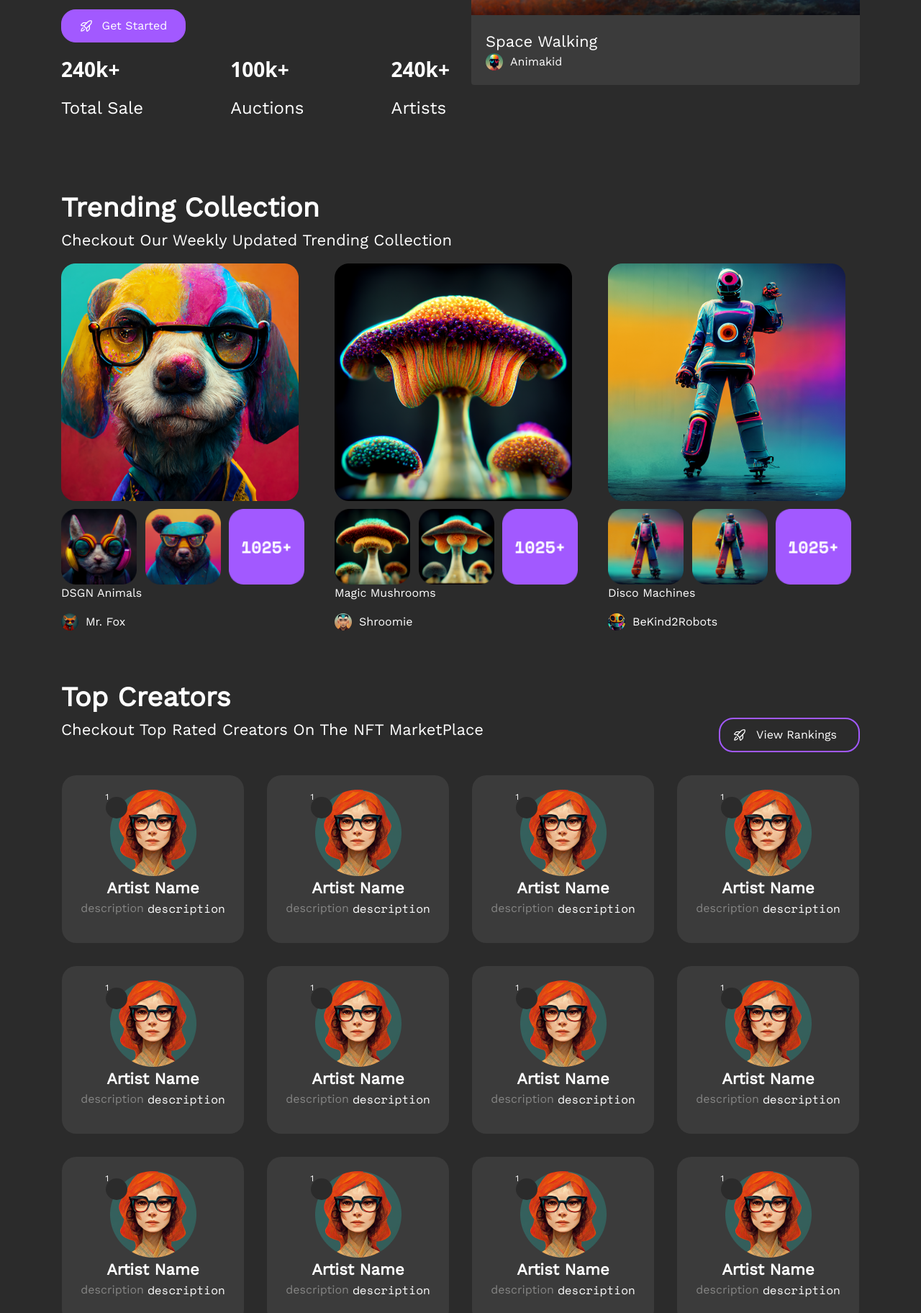
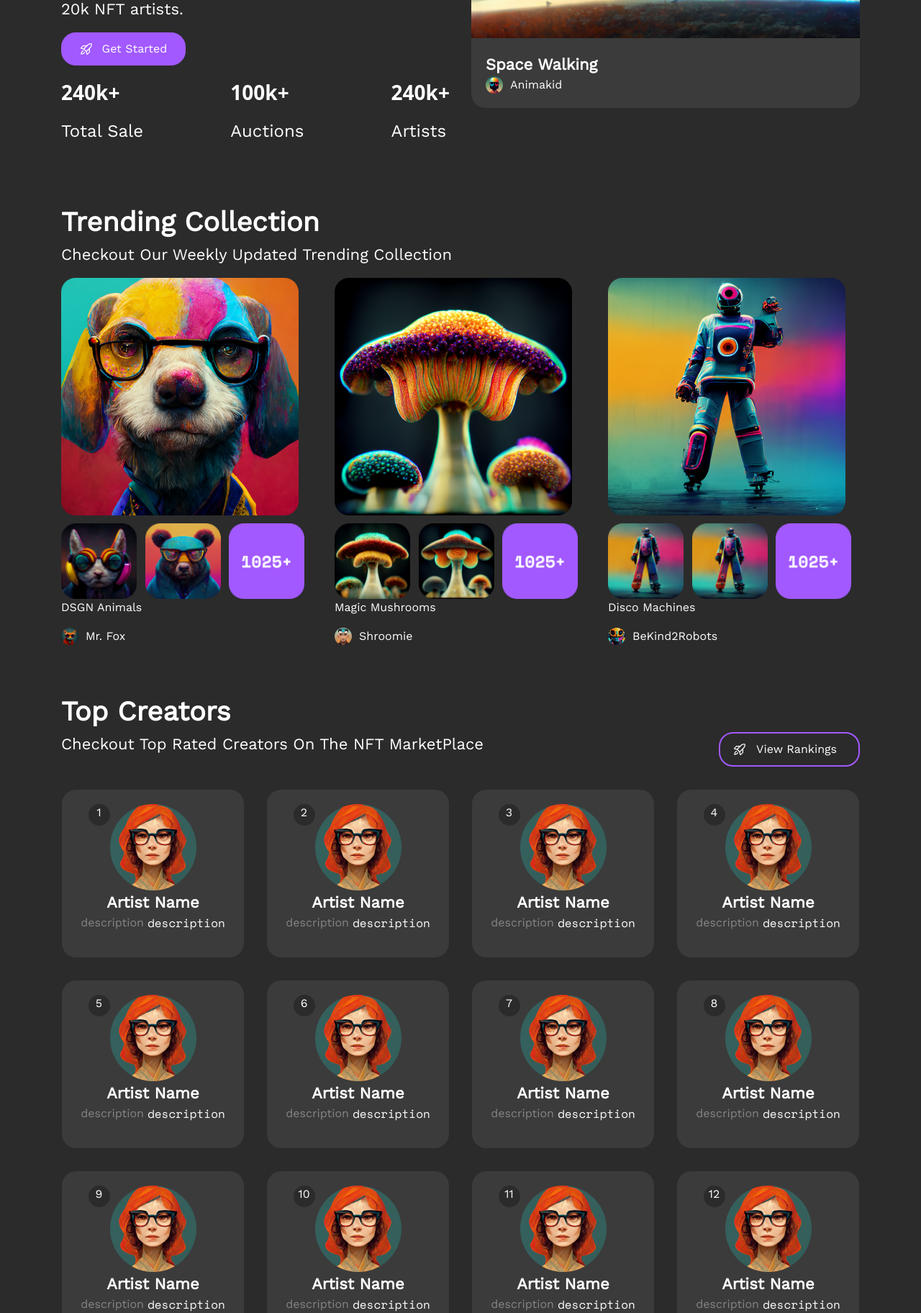
Before and after one commit to AbubakarSohail83/NFT-Marketplace, a plain HTML site: page index.html in a window 1280 px wide. Shown: the part 476-2300 px from the top of the page at 72% size. Drawn offline with nearby package versions, Linux system fonts and the light colour scheme.

```diff
--- a/index.html
+++ b/index.html
@@ -14,7 +14,7 @@
 
 <body class="main">
 
-  <nav class="nav-cust navbar navbar-expand-lg">
+  <nav class="nav-cust navbar navbar-expand-lg p-4">
     <div class="navbar-brand">
       <img class="logo" src="./static/Storefront.png" alt="logo" />
       <p class="brand-name"><b>NFT Marketplace</b></p>
@@ -54,7 +54,7 @@
 
         <div class="highlighted-nft-mobile-view">
           <img src="./static/Image Placeholder.png" alt="" class="img-fluid highlighted-nft-img" />
-          <div class="highlighted-nft-sub-frame col-12-xs">
+          <div class="highlighted-nft-sub-frame col-12">
             <p class="frame-heading-para">Space Walking</p>
             <div class="sub-frame-bottom-div">
               <img class="anima-kid-side-img" src="./static/Avatar.png" alt="" />
@@ -84,9 +84,9 @@
         </div>
       </div>
 
-      <div class="highlighted-nft container col-md-6 col-12 col-sm-6">
+      <div class="highlighted-nft col-md-6 col-12 col-sm-6">
         <img src="./static/Image Placeholder.png" alt="" class="highlighted-nft-img img-fluid" />
-        <div class="highlighted-nft-sub-frame rounded-bottom">
+        <div class="highlighted-nft-sub-frame">
           <p class="frame-heading-para">Space Walking</p>
           <div class="sub-frame-bottom-div">
             <img class="anima-kid-side-img" src="./static/Avatar.png" alt="" />
@@ -94,6 +94,9 @@
           </div>
         </div>
       </div>
+
+
+
     </div>
   </section>
 
@@ -170,7 +173,7 @@
       <div class="col-xl-3 col-lg-3 col-md-6 col-sm-6 col-12 p-3">
         <div class="artist-card">
           <div class="top-artist-img m-0">
-            <sup class="superscript-img">1</sup>
+            <p class="superscript-img">1</p>
             <img class="artist-main-img" src="./static/ppp.png">
           </div>
           <div class="top-artists-desc p-0 m-0">
@@ -186,7 +189,7 @@
       <div class="col-xl-3 col-lg-3 col-md-6 col-sm-6 col-12 p-3">
         <div class="artist-card">
           <div class="top-artist-img m-0">
-            <sup class="superscript-img">1</sup>
+            <p class="superscript-img">2</p>
             <img class="artist-main-img" src="./static/ppp.png">
           </div>
           <div class="top-artists-desc p-0 m-0">
@@ -203,7 +206,7 @@
       <div class="col-xl-3 col-lg-3 col-md-6 col-sm-6 col-12 p-3">
         <div class="artist-card">
           <div class="top-artist-img m-0">
-            <sup class="superscript-img">1</sup>
+            <p class="superscript-img">3</p>
             <img class="artist-main-img" src="./static/ppp.png">
           </div>
           <div class="top-artists-desc p-0 m-0">
@@ -220,7 +223,7 @@
       <div class="col-xl-3 col-lg-3 col-md-6 col-sm-6 col-12 p-3">
         <div class="artist-card">
           <div class="top-artist-img m-0">
-            <sup class="superscript-img">1</sup>
+            <p class="superscript-img">4</p>
             <img class="artist-main-img" src="./static/ppp.png">
           </div>
           <div class="top-artists-desc p-0 m-0">
@@ -236,7 +239,7 @@
       <div class="col-xl-3 col-lg-3 col-md-6 col-sm-6 col-12 p-3">
         <div class="artist-card">
           <div class="top-artist-img m-0">
-            <sup class="superscript-img">1</sup>
+            <p class="superscript-img">5</p>
             <img class="artist-main-img" src="./static/ppp.png">
           </div>
           <div class="top-artists-desc p-0 m-0">
@@ -252,7 +255,7 @@
       <div class="artist-card-6 col-xl-3 col-lg-3 col-md-6 col-sm-6 col-12 p-3">
         <div class="artist-card">
           <div class="top-artist-img m-0">
-            <sup class="superscript-img">1</sup>
+            <p class="superscript-img">6</p>
             <img class="artist-main-img" src="./static/ppp.png">
           </div>
           <div class="top-artists-desc p-0 m-0">
@@ -269,7 +272,7 @@
       <div class="artist-card-7-12 col-lg-3 col-md-6 col-sm-6 col-12 p-3">
         <div class="artist-card">
           <div class="top-artist-img m-0">
-            <sup class="superscript-img">1</sup>
+            <p class="superscript-img">7</p>
             <img class="artist-main-img" src="./static/ppp.png">
           </div>
           <div class="top-artists-desc p-0 m-0">
@@ -286,7 +289,7 @@
       <div class="artist-card-7-12 col-xl-3 col-lg-3 col-md-6 col-sm-6 col-12 p-3">
         <div class="artist-card">
           <div class="top-artist-img m-0">
-            <sup class="superscript-img">1</sup>
+            <p class="superscript-img">8</p>
             <img class="artist-main-img" src="./static/ppp.png">
           </div>
           <div class="top-artists-desc p-0 m-0">
@@ -302,7 +305,7 @@
       <div class="artist-card-7-12 col-xl-3 col-lg-3 col-md-6 col-sm-6 col-12 p-3">
         <div class="artist-card">
           <div class="top-artist-img m-0">
-            <sup class="superscript-img">1</sup>
+            <p class="superscript-img">9</p>
             <img class="artist-main-img" src="./static/ppp.png">
           </div>
           <div class="top-artists-desc p-0 m-0">
@@ -318,7 +321,7 @@
       <div class="artist-card-7-12 col-xl-3 col-lg-3 col-md-6 col-sm-6 col-12 p-3">
         <div class="artist-card">
           <div class="top-artist-img m-0">
-            <sup class="superscript-img">1</sup>
+            <p class="superscript-img">10</p>
             <img class="artist-main-img" src="./static/ppp.png">
           </div>
           <div class="top-artists-desc p-0 m-0">
@@ -335,7 +338,7 @@
       <div class="artist-card-7-12 col-xl-3 col-lg-3 col-md-6 col-sm-6 col-12 p-3">
         <div class="artist-card">
           <div class="top-artist-img m-0">
-            <sup class="superscript-img">1</sup>
+            <p class="superscript-img">11</p>
             <img class="artist-main-img" src="./static/ppp.png">
           </div>
           <div class="top-artists-desc p-0 m-0">
@@ -352,7 +355,7 @@
       <div class="artist-card-7-12 col-xl-3 col-lg-3 col-md-6 col-sm-6 col-12 p-3">
         <div class="artist-card">
           <div class="top-artist-img m-0">
-            <sup class="superscript-img">1</sup>
+            <p class="superscript-img">12</p>
             <img class="artist-main-img" src="./static/ppp.png">
           </div>
           <div class="top-artists-desc p-0 m-0">
--- a/style.css
+++ b/style.css
@@ -120,6 +120,8 @@
   background-color: #3b3b3b;
   padding: 20px;
   margin-bottom: 4%;
+  border-bottom-left-radius: 20px;
+  border-bottom-right-radius: 20px;
 }
 
 .rounded-bottom {
@@ -137,7 +139,7 @@
 
 .frame-heading-para {
   font-size: 22px;
-  font-weight: 600px;
+  font-weight: 600;
   margin: 0;
   padding: 0;
 }
@@ -252,12 +254,12 @@
 
 .superscript-img{
   position: absolute;
-  top:10px;
-  left:-5%;
+  left: -30px;
   background-color: #2B2B2B;
   width: 30px;
   height: 30px;
   border-radius: 20px;
+  text-align: center;
 }
 
 .top-artists-desc{
@@ -273,16 +275,15 @@
   color: #ffffff;
   padding:  20px 30px 25px 30px;
   width: 100%;
+  border-bottom-left-radius: 20px;
+  border-bottom-right-radius: 20px;
 }
 
 .para-heading-with-padding p{
   text-align: start;
 }
 
-.custom-card{
-  border-radius: 20px ;
-  overflow: hidden;
-}
+
 
 .custom-card-img{
   width: 100%;
@@ -488,6 +489,17 @@ font-weight: 700;
   font-weight: 400;
 }
 @media screen and (max-width: 991px) {
+
+  .superscript-img{
+    position: absolute;
+    top:0px;
+    left: -7px;
+    background-color: #2B2B2B;
+    width: 30px;
+    height: 30px;
+    border-radius: 20px;
+    text-align: center;
+  }
   .custom-card-img-2{
     width: 160px;
     height: 160px;
```
